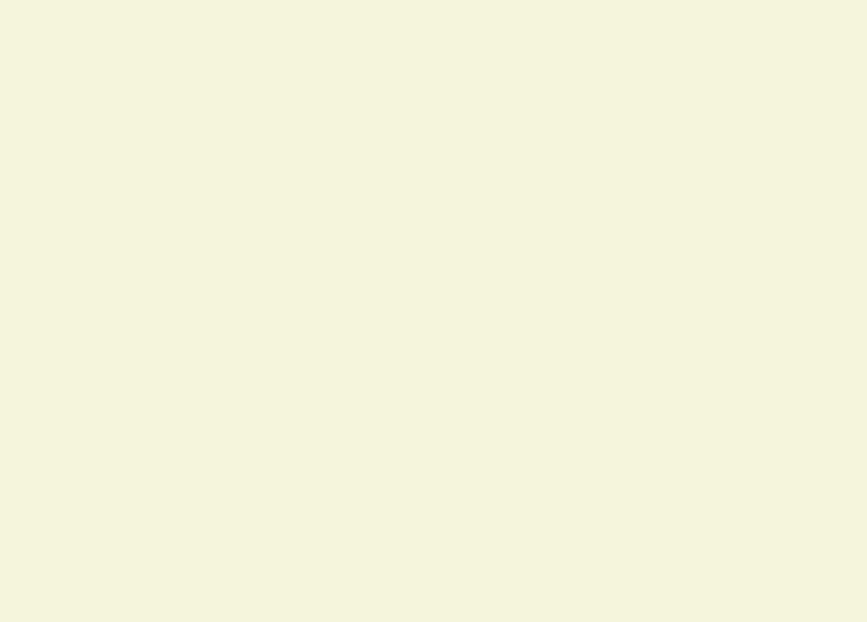
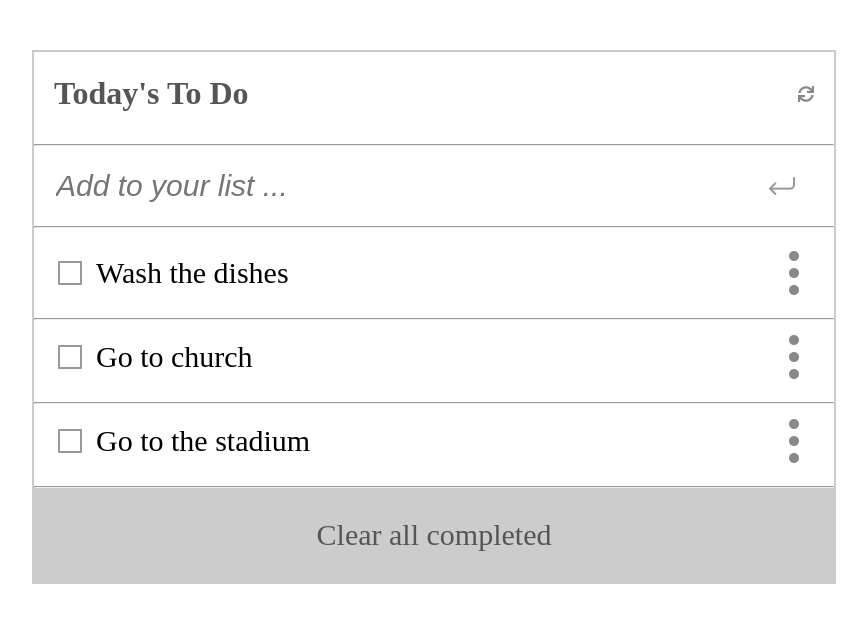
Before and after one commit to prius2055/to-do-list, a website built with webpack: page src/index.html in a window 1280 px wide. Shown: the whole page, without its empty margins (206-1073 px from the left). Built offline with nearby package versions, Linux system fonts and the light colour scheme.

Commit message:
Modify index.html file:Add div to show sections with classes for efficient styling. Modify style.css: Add stylings to the element, with flexbox. Modify index.js file: Import images,through webpack loaders.

```diff
--- a/src/index.html
+++ b/src/index.html
@@ -1,12 +1,31 @@
 <!DOCTYPE html>
 <html lang="en">
-<head>
-    <meta charset="UTF-8">
-    <meta http-equiv="X-UA-Compatible" content="IE=edge">
-    <meta name="viewport" content="width=device-width, initial-scale=1.0">
+  <head>
+    <meta charset="UTF-8" />
+    <meta http-equiv="X-UA-Compatible" content="IE=edge" />
+    <meta name="viewport" content="width=device-width, initial-scale=1.0" />
+    <link
+      rel="stylesheet"
+      href="https://cdnjs.cloudflare.com/ajax/libs/font-awesome/5.15.1/css/all.min.css"
+    />
     <title>To do List</title>
-</head>
-<body>
+  </head>
+  <body>
+    <div class="todo-container">
+      <div class="todo-header">
+        <h1>Today's To Do</h1>
+        <i class="fas fa-sync"></i>
+      </div>
+      <hr />
+      <div class="todo-input">
+        <input type="text" placeholder="Add to your list ..." />
+      </div>
+      <hr />
 
-</body>
+      <ul class="todos"></ul>
+      <div class="todo-action">
+        <p>Clear all completed</p>
+      </div>
+    </div>
+  </body>
 </html>
--- a/src/index.js
+++ b/src/index.js
@@ -1 +1,26 @@
-import './style.css';
+import "./style.css";
+import VerticalMenu from "./img/vertical-menu.png";
+import TurnLeft from "./img/turn-left.png";
+import Checkbox from "./img/maximize-button.png";
+
+const todos = [
+  { description: "Wash the dishes", completed: true, index: 1 },
+  { description: "Go to church", completed: true, index: 2 },
+  { description: "Go to the stadium", completed: true, index: 3 },
+];
+
+const todoList = document.querySelector(".todos");
+const todoInput = document.querySelector(".todo-input");
+
+const img = document.createElement("img");
+img.src = `${TurnLeft}`;
+img.alt = "turn left";
+todoInput.appendChild(img);
+
+const myTodos = () => {
+  todos.forEach((todo) => {
+    todoList.innerHTML += `<li className='todo-list'><img src ='${Checkbox}' alt="checkbox"/><p>${todo.description}</p><img src ='${VerticalMenu}' alt="vertical menu" class="menu"/></li><hr/>`;
+  });
+};
+
+myTodos();
--- a/src/style.css
+++ b/src/style.css
@@ -1,3 +1,86 @@
-body {
-  background-color: beige;
+.todo-container {
+  border: 2px solid #ccc;
+  max-width: 800px;
+  margin: 50px auto;
 }
+
+.todo-header {
+  display: flex;
+  justify-content: space-between;
+  align-items: center;
+  padding: 2px 20px;
+}
+
+.todo-header h1 {
+  color: #555;
+}
+
+.todo-header i {
+  color: #888;
+  cursor: pointer;
+}
+
+.todo-input {
+  padding-left: 20px;
+  padding-right: 20px;
+  display: flex;
+  justify-content: space-between;
+}
+
+.todo-input input {
+  border: none;
+  font-size: 30px;
+  font-style: italic;
+}
+
+.todo-input img {
+  cursor: pointer;
+}
+
+.todos {
+  padding: 0;
+  margin: 0;
+}
+
+.todos li {
+  display: flex;
+  align-items: center;
+  list-style: none;
+  padding-top: 20px;
+  padding-bottom: 20px;
+  margin-left: 20px;
+  position: relative;
+  cursor: pointer;
+}
+
+.todos .menu {
+ position: absolute;
+ right: 2%;
+}
+
+.todos hr {
+  margin-bottom: 0;
+  padding-bottom: 0;
+}
+
+.todos li p {
+  margin-top: 0;
+  margin-bottom: 0;
+  font-size: 30px;
+  margin-left: 10px;
+}
+
+.todo-action {
+  font-size: 30px;
+  background-color: #ccc;
+  text-align: center;
+  cursor: pointer;
+}
+
+.todo-action p {
+  margin-top: 0;
+  margin-bottom: 0;
+  padding-top: 30px;
+  padding-bottom: 30px;
+  color: #555;
+}
--- a/webpack.config.js
+++ b/webpack.config.js
@@ -17,6 +17,11 @@ module.exports = {
         test: /\.css$/,
         use: ['style-loader', 'css-loader'],
       },
+
+       {
+        test: /\.(png|svg|jpg|jpeg|gif)$/i,
+        type: 'asset/resource',
+      },
     ],
   },
 };
```
Also changed, not shown: src/img/icon-refresh.png (added), src/img/maximize-button.png (added), src/img/turn-left.png (added), src/img/vertical-menu.png (added).
